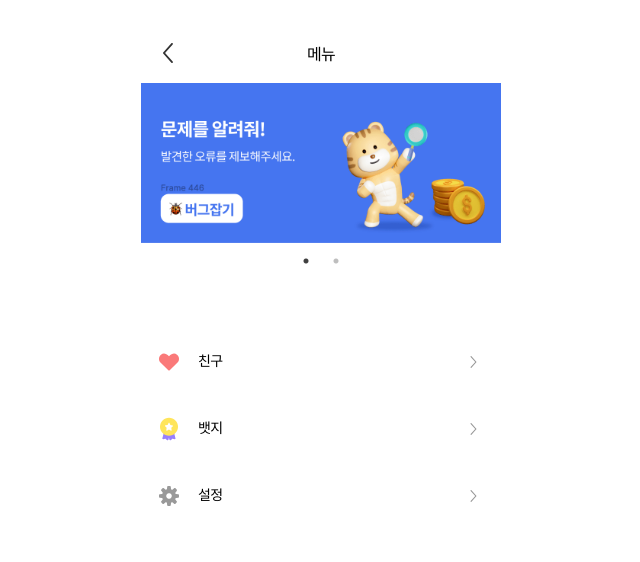
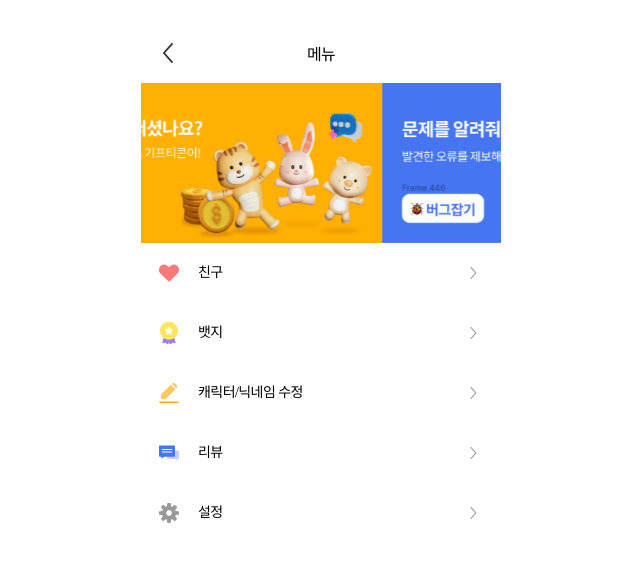
Before and after one commit to Jcurver/moabuzaFE, a React (Create React App) app: page /menu in a window 1280 px wide. Shown: the top 562 px of the page, without its empty margins (319-959 px from the left). Built offline with nearby package versions, Linux system fonts and the light colour scheme; no server answers.

Commit message:
[UPDATE] menu 1차

```diff
--- a/src/pages/Menu.js
+++ b/src/pages/Menu.js
@@ -2,6 +2,7 @@ import * as React from 'react'
 import styled from 'styled-components'
 import { NavLink } from 'react-router-dom'
 import Slider from 'react-slick'
+import Swal from 'sweetalert2'
 import { ReactComponent as Challenge } from '../assets/icons/menu/challenge.svg'
 import { ReactComponent as Asset } from '../assets/icons/menu/Asset28.svg'
 import { ReactComponent as Friend } from '../assets/icons/menu/friend.svg'
@@ -10,8 +11,11 @@ import { ReactComponent as Together } from '../assets/icons/menu/together.svg'
 import { ReactComponent as Vector } from '../assets/icons/menu/Vector.svg'
 import { ReactComponent as Rightarr } from '../assets/icons/arrow/rightarr.svg'
 import { ReactComponent as Backarr } from '../assets/icons/arrow/backarr.svg'
+import { ReactComponent as Edit } from '../assets/icons/settings/edit1.svg'
+import { ReactComponent as Logout } from '../assets/icons/settings/logout.svg'
+import { ReactComponent as Review } from '../assets/icons/settings/review.svg'
 import BugReport from '../assets/menu/moabuza-bugreport.png'
-import Review from '../assets/menu/moabuza-review.png'
+import SlideReview from '../assets/menu/moabuza-review.png'
 import 'slick-carousel/slick/slick.css'
 import 'slick-carousel/slick/slick-theme.css'
 
@@ -19,12 +23,33 @@ import { setFlexStyles } from '../styles/Mixin'
 
 function Menu() {
   const settings = {
-    dots: true,
+    // dots: true,
     infinite: true,
-    speed: 500,
+    speed: 1000,
     slidesToShow: 1,
     slidesToScroll: 1,
-    autoplaySpeed: 1000,
+    autoplay: true,
+    autoplaySpeed: 2500,
+    cssEase: 'linear',
+  }
+
+  function logout() {
+    console.log('gkgk')
+    Swal.fire({
+      title: '로그아웃할 거지?',
+      text: '꼭 다시 돌아와부자!',
+      icon: 'warning',
+      showCancelButton: true,
+      confirmButtonColor: '#3085d6',
+      cancelButtonColor: '#d33',
+      confirmButtonText: '나가부자',
+      cancelButtonText: '있어부자',
+    }).then((result) => {
+      if (result.value) {
+        console.log(result)
+        // this.props.submitUser(this.state)
+      }
+    })
   }
   return (
     <Wrapper>
@@ -51,13 +76,13 @@ function Menu() {
             <SlideImg src={BugReport} />
           </div>
           <div>
-            <SlideImg src={Review} />
+            <SlideImg src={SlideReview} />
           </div>
         </Slider>
       </MenuSlideBox>
 
       <NavLink to="/friends">
-        <TodayDiv style={{ top: '41.53%' }}>
+        <TodayDiv style={{ top: '243px' }}>
           <Friend
             style={{
               width: '24px',
@@ -81,7 +106,7 @@ function Menu() {
         </TodayDiv>
       </NavLink>
       <NavLink to="/bedge">
-        <TodayDiv style={{ top: '49.86%' }}>
+        <TodayDiv style={{ top: '303px' }}>
           <Asset
             style={{
               width: '24px',
@@ -103,8 +128,58 @@ function Menu() {
           />
         </TodayDiv>
       </NavLink>
+
+      <NavLink to="/modified">
+        <TodayDiv style={{ top: '363px' }}>
+          <TodayLogoDiv />
+          <Edit
+            style={{
+              position: 'absolute',
+              width: '24px',
+              height: '24px',
+              left: '16px',
+              top: '18px',
+            }}
+          />
+          <TodayText>캐릭터/닉네임 수정</TodayText>
+          <Rightarr
+            style={{
+              position: 'absolute',
+              width: '24px',
+              height: '24px',
+              left: '320px',
+              top: '18px',
+            }}
+          />
+        </TodayDiv>
+      </NavLink>
+
+      <NavLink to="/review">
+        <TodayDiv style={{ top: '423px' }}>
+          <TodayLogoDiv />
+          <Review
+            style={{
+              position: 'absolute',
+              width: '24px',
+              height: '24px',
+              left: '16px',
+              top: '18px',
+            }}
+          />
+          <TodayText>리뷰</TodayText>
+          <Rightarr
+            style={{
+              position: 'absolute',
+              width: '24px',
+              height: '24px',
+              left: '320px',
+              top: '18px',
+            }}
+          />
+        </TodayDiv>
+      </NavLink>
       <NavLink to="/settings">
-        <TodayDiv style={{ top: '58.19%' }}>
+        <TodayDiv style={{ top: '483px' }}>
           <Setting
             style={{
               width: '24px',
@@ -210,7 +285,7 @@ const TodayLogoDiv = styled.div`
   left: 4px;
   top: 6px;
 
-  background: rgba(196, 196, 196, 0.3);
+  /* background: rgba(196, 196, 196, 0.3); */
 `
 const TodayLogo = styled.div`
   position: absolute;
```
